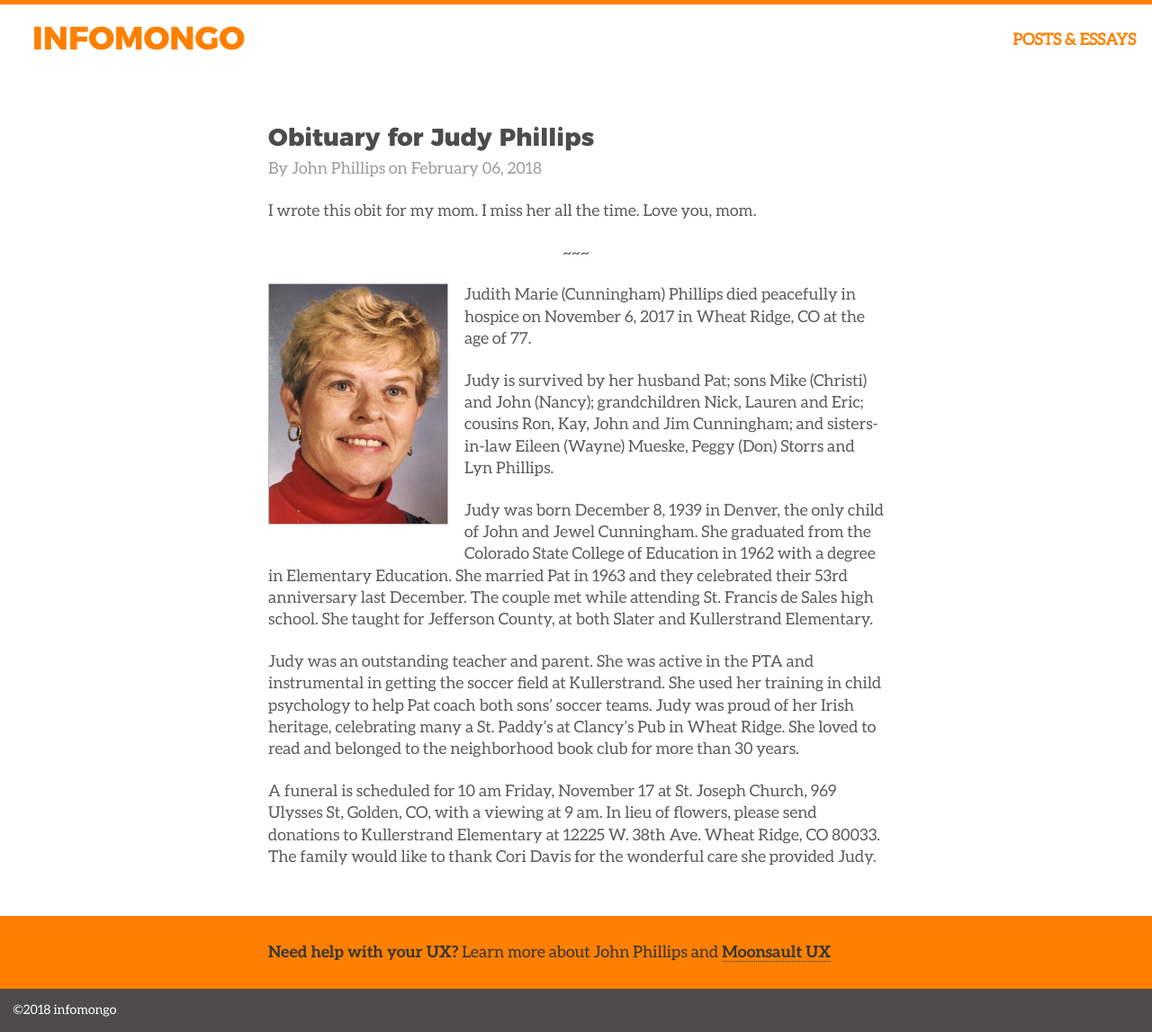
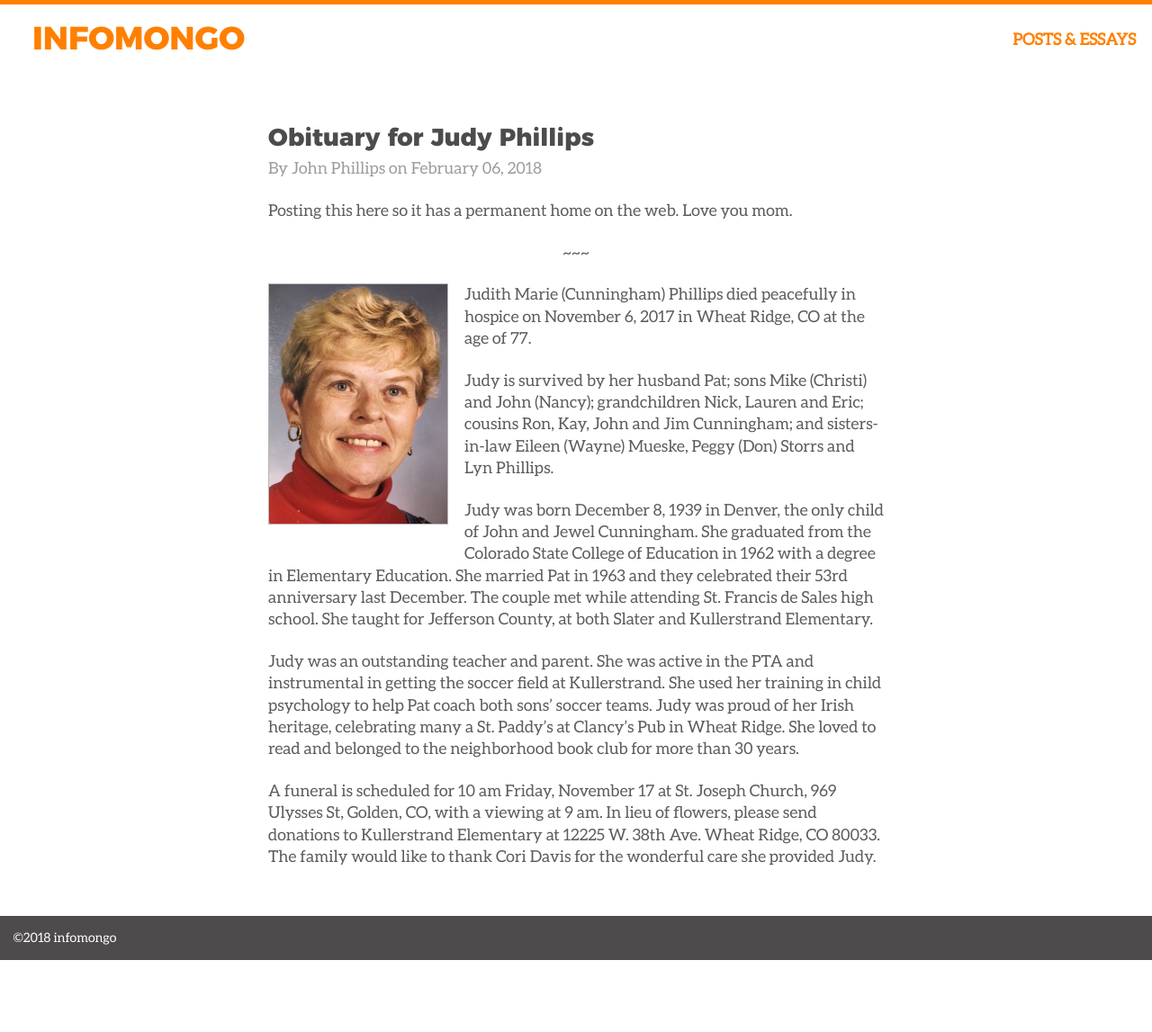
Before and after one commit to infomongo/infomongo.github.io, a Jekyll site: the page built from _posts/2018-02-06-judy-phillips-obit.md, in a window 1280 px wide. Shown: the whole page at 90% size. Built offline with Jekyll 4.4.1, drawn with Linux system fonts in a browser that asks for light colours; after the commit the page ends 1067 px from its top, so only the background shows below that.

Commit message:
make this a bit less maudlin

```diff
--- a/_posts/2018-02-06-judy-phillips-obit.md
+++ b/_posts/2018-02-06-judy-phillips-obit.md
@@ -5,9 +5,10 @@ description: A permanent home for my Mom's obituary
 author: John Phillips
 categories: other obit
 date:   2018-02-06
+promo: hide promo
 ---
 
-I wrote this obit for my mom. I miss her all the time. Love you, mom.
+Posting this here so it has a permanent home on the web. Love you mom.
 
 <p class="center">~~~</p>
 
```
